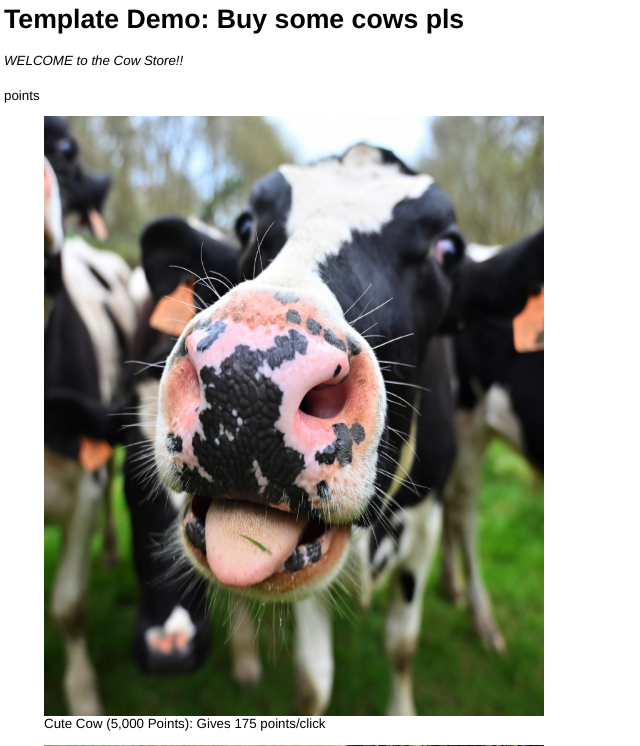
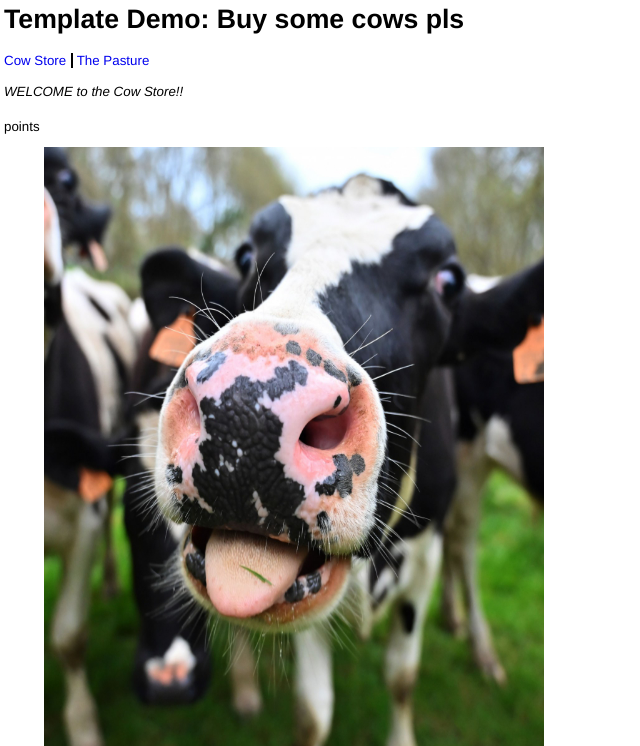
Before and after one commit to cas380/cow-clicker-2, a Flask app: page /store.html in a window 1280 px wide. Shown: the top 746 px of the page, without its empty margins (0-640 px from the left). Run offline with Flask 2, Linux system fonts and the light colour scheme.

Commit message:
Cows be mooing
they really do be mooing doe

```diff
--- a/main.py
+++ b/main.py
@@ -15,11 +15,11 @@ def game():
 
   print(type(user)) # is a User
   entity = test_grab(user) # user's data for sure (needed to start game)
-  #points = request.form["points"] #json get points from js                                        # entity['points']
+  #points = request.form["points"] #json get points from js
   if entity: # shouldn't ever be empty??????
-    return render_template('cowclicker.html', page_title='Index Title Python Variable hehehaha cow', init_points=entity['points'])
+    return render_template('cowclicker.html', page_title='Index Title Python Variable hehehaha cow', init_points=entity['points'], init_cows=entity['cows'])
   else:
-    return render_template('cowclicker.html', page_title='Index Title Python Variable hehehaha cow', init_points=0)
+    return render_template('cowclicker.html', page_title='Index Title Python Variable hehehaha cow', init_points=0, init_cows=1)
   # Nonetype from entity error
 
 @app.route('/to-cow-game', methods=['POST'])
--- a/templates/store.html
+++ b/templates/store.html
@@ -2,6 +2,13 @@
 
 {% block header %}
     WELCOME  to the Cow Store!!
+{% endblock %}
+
+{% block nav %}
+<nav>
+	<a href="store.html" target="_self" class="NavLink">Cow Store</a>
+	<a href="cowclicker.html" target="_self" class="NavLink">The Pasture</a>
+</nav>
 {% endblock %}
 
 {% block content %}
```
Also changed, not shown: templates/cowclicker.html (+8 -15 lines).
